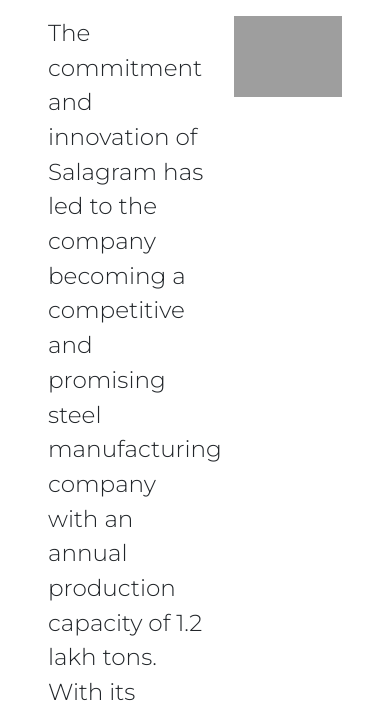
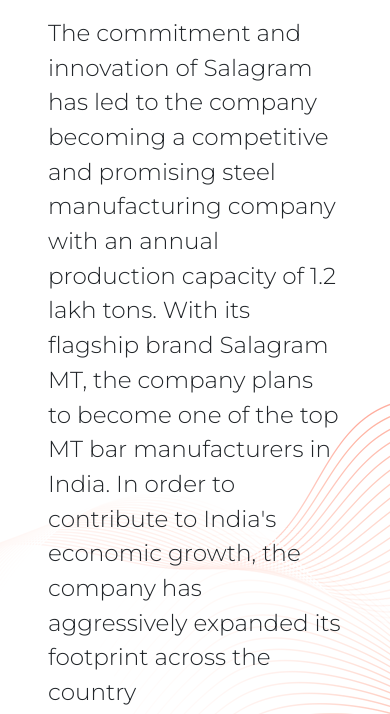
Before and after one commit to avinashyeccalluri/salagram, a PHP site: page / in a window 390 px wide. Shown: the part 1435-2149 px from the top of the page. Run offline with PHP 8.4, Linux system fonts and the light colour scheme; some libraries are stand-ins or nearby versions; grey boxes are pictures that could not be loaded.

Commit message:
suggestions

```diff
--- a/crs_bars.php
+++ b/crs_bars.php
@@ -63,7 +63,7 @@
             </div>
         </div>
     </section>
-    <section class="container">
+    <section class="container vector">
         <div class="row">
             <div class="col-md-7">
                 <div class="h1 gradient text-light container lh">Application</div>
@@ -81,7 +81,7 @@
         </div>
     </section>
     <section class="container my-5">
-        <div class="row border bottom-radius border-4 mt-lg-5 corrosion-margin" >
+        <div class="row bottom-radius mt-lg-5 corrosion-margin custom_border" >
             <div class="h2 col-12 py-lg-4 py-3 text-center crs_corner bottom-gradient  montserrat">
                 OUR CORROSION RESISTANT STEEL (CRS) BAR(Fe-550D):
             </div>
--- a/index.php
+++ b/index.php
@@ -118,9 +118,9 @@
       </div>
     </div>
   </section>
-  <section class="container-fluid px-5 ">
+  <section class="container-fluid px-5 vector">
     <div class="row d-flex justify-content-center mt-lg-5  mt-md-5 mx-lg-5 pt-lg-5">
-      <div class="col-md-12 col-7 mt-lg-5 mt-3 fs-3 start-container montserrat animate__backInLeft" style="font-weight: lighter;">
+      <div class="col-md-12 col-sm-12 col-lg-7 mt-lg-5 mt-3 fs-3 start-container montserrat animate__backInLeft" style="font-weight: lighter;">
         The commitment and innovation of Salagram has led to the company
         becoming a competitive and promising steel manufacturing company with
         an annual production capacity of 1.2 lakh tons. With its flagship
@@ -129,7 +129,7 @@
         growth, the company has aggressively expanded its footprint across the
         country
       </div>
-      <div class=" col-md-12 col-5 align-items-end mt-lg-5 mt-3">
+      <div class=" col-md-12 col-sm-12 col-lg-5 align-items-end mt-lg-5 mt-3">
         <div class="">
           <img src="./images/shutterstock_1138752473.png" class="img-fluid" alt="" srcset="">
         </div>
--- a/ms_square.php
+++ b/ms_square.php
@@ -44,7 +44,7 @@
     <section class="container my-5">
         <div class="row">
             <div class="col-12">
-                <img src="./images/5.png" class="img-fluid" alt="" srcset="">
+                <img src="./images/5-bg.png" class="img-fluid" alt="" srcset="">
             </div>
         </div>
     </section>
--- a/style.css
+++ b/style.css
@@ -9,6 +9,18 @@
 .index-text {
   font-size: 50px !important;
 }
+
+.vector{
+
+  background-image: url("./images/vector-3.png");
+  object-fit: contain;
+}
+
+/* .custom_border {
+  border: 5px solid ;
+  border-radius: 20px !important;
+  border-image: linear-gradient(45deg, rgba(255, 93, 1, 1) 0%, rgb(165, 113, 49) 62%) 1;
+} */
 
 
 
@@ -108,11 +120,11 @@
   margin: 0 70px 0 70px !important;
 }
 
-.crs_corner {
+/* .crs_corner {
   border-top-left-radius: 15px;
   border-top-right-radius: 15px;
   height: 50px;
-}
+} */
 
 .gradient1 {
   background: linear-gradient(
@@ -357,6 +369,7 @@
 .directors {
   background: url("./images/power-plants-1.png");
   background-size: cover;
+  background-repeat: no-repeat;
   height: 100vh;
   width: 100vw;
 }
@@ -376,7 +389,8 @@
 }
 
 .product-header-container {
-  background-image: url("./images/avi.png");
+  background-size: cover;
+  background-image: url("./images/avi1.png");
 }
  .market-header-container {
   background-image: url("./images/vector-1.png");
@@ -627,6 +641,7 @@
 .bottom-radius {
   border-radius: 20px;
   border: 5px solid;
+  border-image: linear-gradient(45deg, rgba(255, 93, 1, 1) 0%, rgb(165, 113, 49) 62%) 1;
 }
 
 .price_button {
--- a/tmt_bars.php
+++ b/tmt_bars.php
@@ -46,10 +46,10 @@
             </div>
         </div>
     </section>
-    <section class="container">
+    <section class="container vector">
         <div class="row d-flex justify-content-center align-items-center flex-lg-row flex-column-reverse">
 
-            <div class="col-12 col-7  py-3">
+            <div class="col-lg-7 col-12  py-3">
                 <div class="h1 gradient text-light container lh">Application</div>
 
                 <ul class="lh-52s fs-3" style="line-height: 56px;">
@@ -61,7 +61,7 @@
                     <li>Constructing Complex Buildings</li>
                 </ul>
             </div>
-            <div class="col-12 col-5 py-3">
+            <div class="col-lg-5 col-12 py-3">
                 <img src="./images/sea-pillar.png" class="img-fluid" alt="">
             </div>
         </div>
```
Also changed, not shown: product_mix.php (+4 -4 lines), images/5-bg.png (added), images/avi.png, images/avi1.png (added), images/vector-3.png (added).
